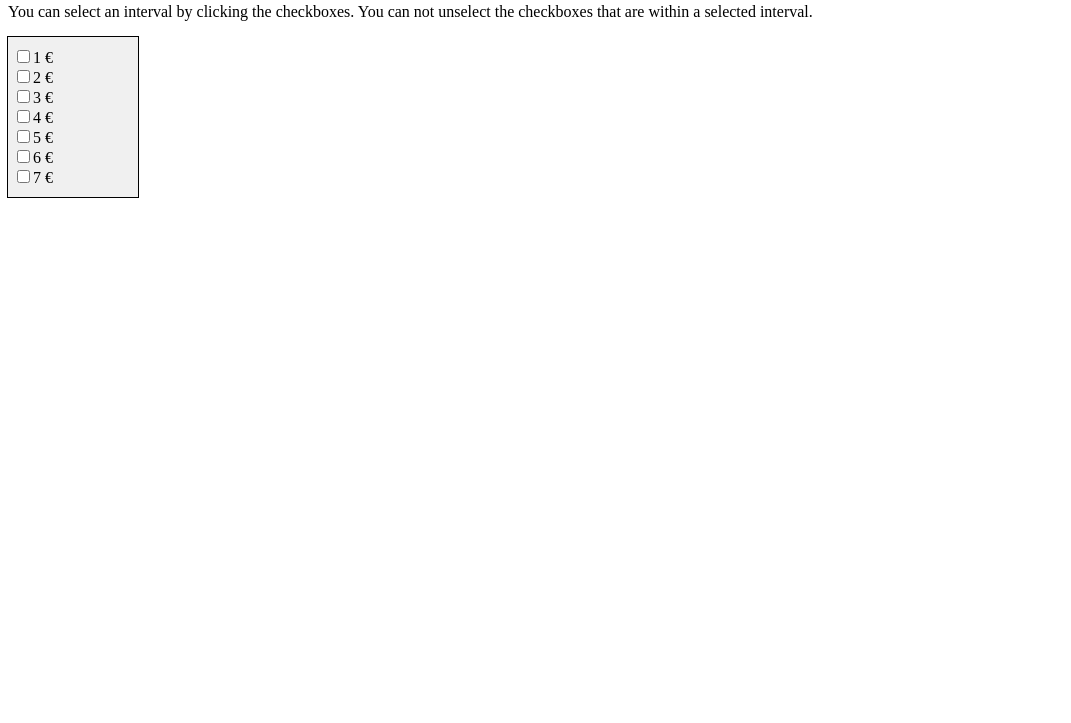
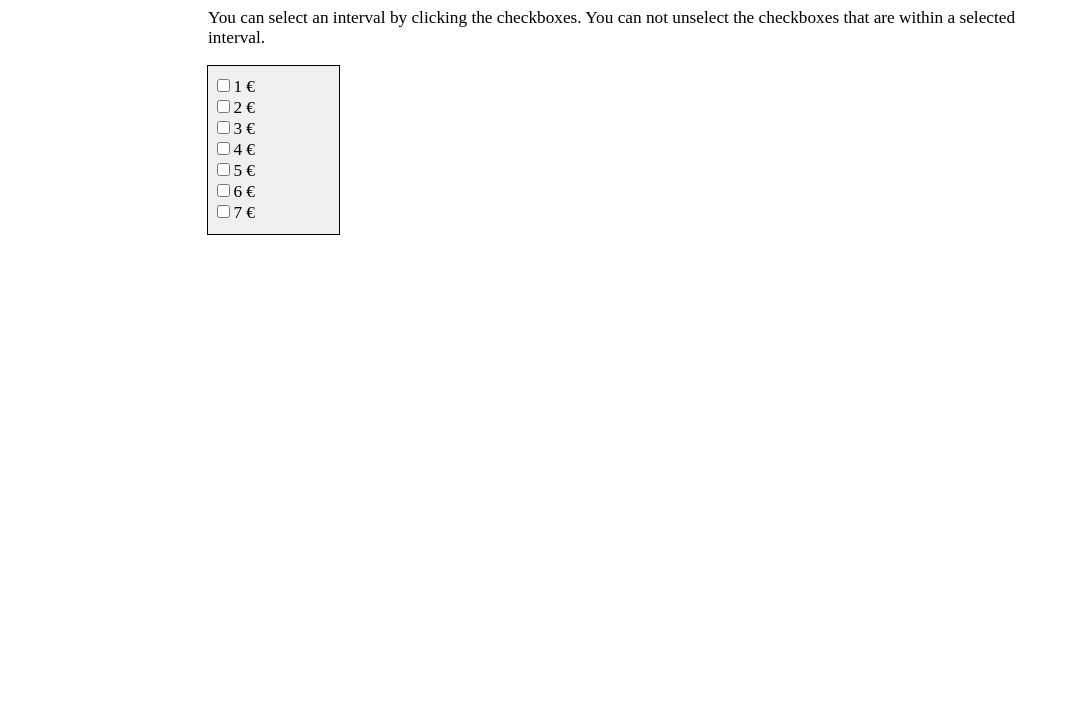
Before and after one commit to Zsemle/price-range-selector, a plain HTML site: page index.html in a window 1280 px wide. Shown: the part 77-800 px from the top of the page, without its empty margins (0-1071 px from the left). Drawn offline with Linux system fonts and the light colour scheme.

Commit message:
changed ul to a class

```diff
--- a/css.css
+++ b/css.css
@@ -1,10 +1,19 @@
-ul {
+html{
+  font-size: 67.5%;
+}
+main {
+  max-width: 80rem;
+  margin: auto;
+  font-size: 1.6rem;
+  padding: 0 2rem;
+}
+.checkbox-container {
     width: 120px;
-    padding: 10px 5px;
-    outline: 1px solid rgb(0,0,0);
+    padding: 1rem 0.5rem;
+    outline: 0.1rem solid rgb(0,0,0);
     background-color: rgb(240,240,240);
 }
-ul li{
+.checkbox-container li{
     list-style: none;
 }
 .boundary + label{
```
